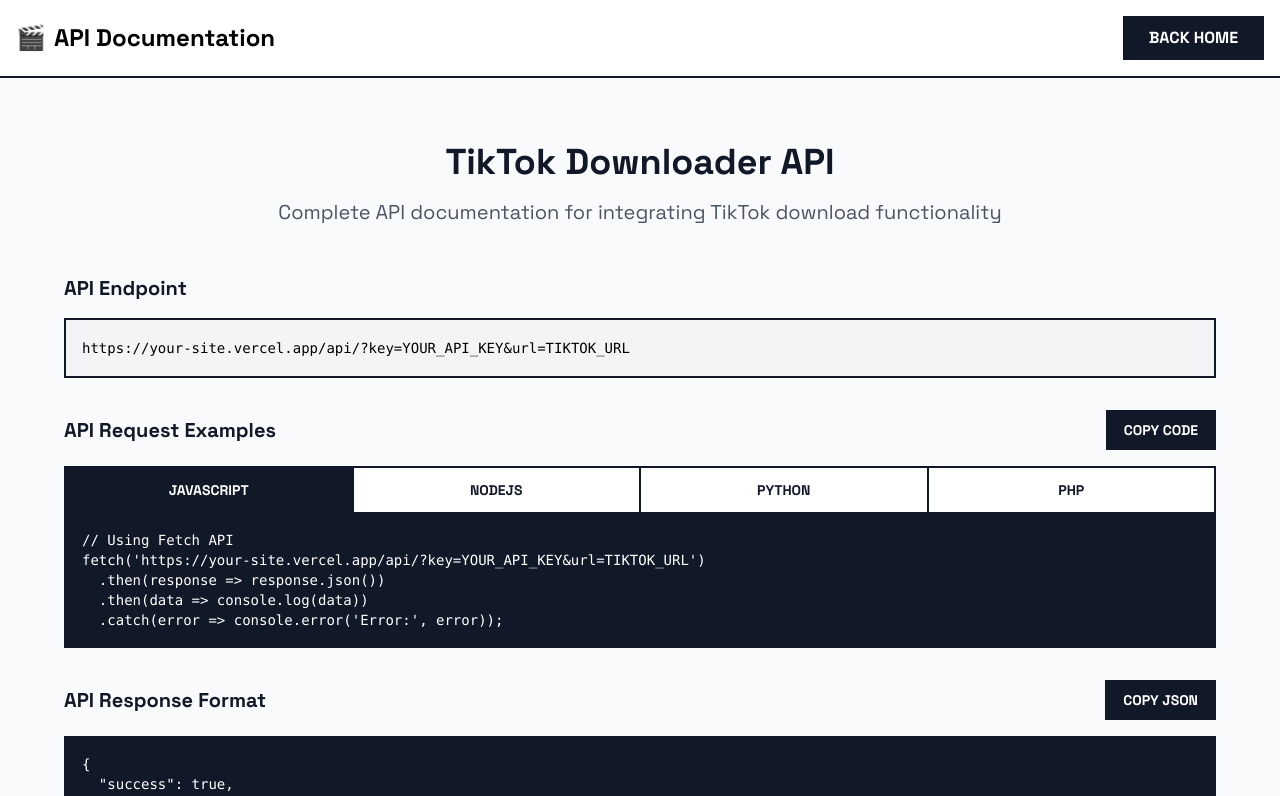
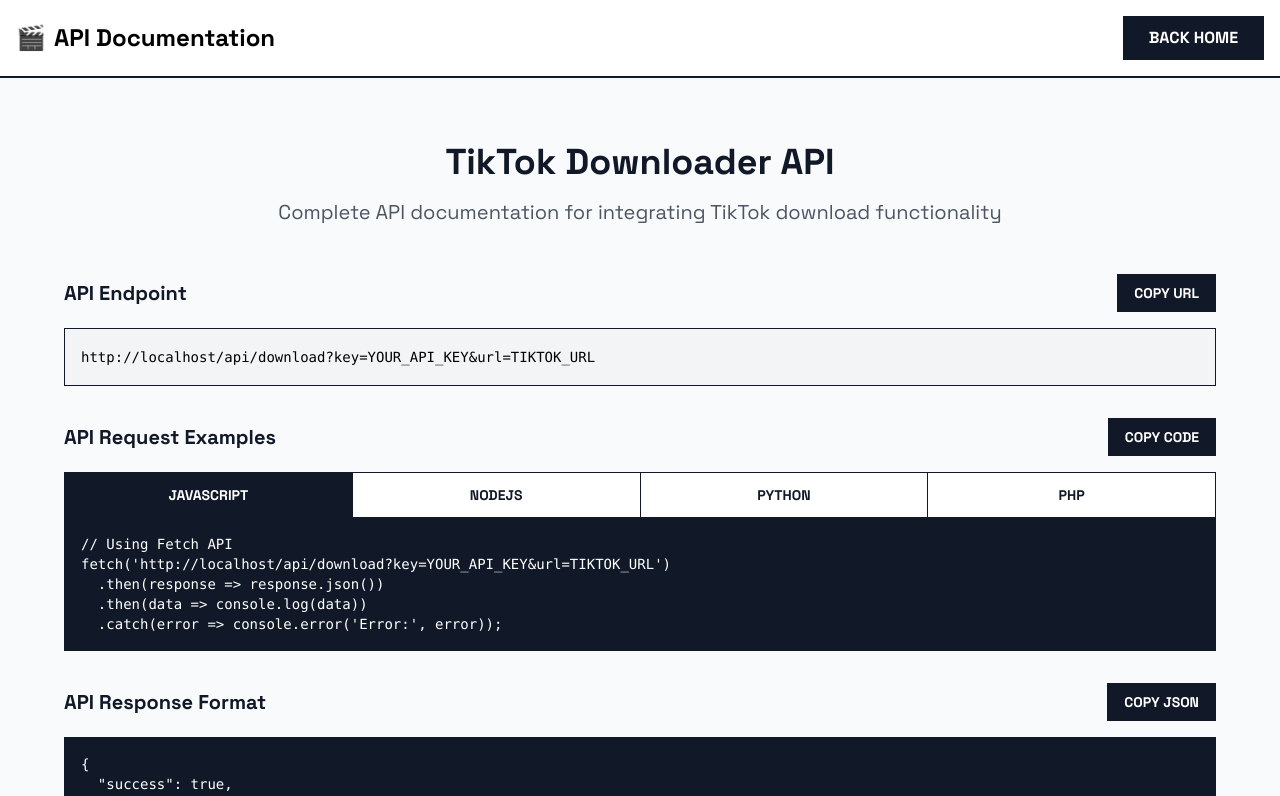
Before and after one commit to sweetxhasan/TIKTOK-SAVER-PRO, a Next.js app: page /api-docs in a window 1280 px wide. Shown: the top 796 px of the page. Built offline with nearby package versions, Linux system fonts and the light colour scheme.

Commit message:
Update ApiDemo.js

```diff
--- a/components/ApiDemo.js
+++ b/components/ApiDemo.js
@@ -1,8 +1,14 @@
 import { useState } from 'react';
+
+export default function ApiDemo({ onShowToast }) {
+  const [activeLanguage, setActiveLanguage] = useState('javascript');
+  const [copiedType, setCopiedType] = useState('');
+
+  const siteUrl = typeof window !== 'undefined' ? window.location.origin : '';
 
   const codeExamples = {
     javascript: `// Using Fetch API
-fetch('${process.env.NEXT_PUBLIC_SITE_URL || 'https://your-site.vercel.app'}/api/?key=YOUR_API_KEY&url=TIKTOK_URL')
+fetch('${siteUrl}/api/download?key=YOUR_API_KEY&url=TIKTOK_URL')
   .then(response => response.json())
   .then(data => console.log(data))
   .catch(error => console.error('Error:', error));`,
@@ -10,7 +16,7 @@
     nodejs: `// Using Axios in Node.js
 const axios = require('axios');
 
-const apiUrl = '${process.env.NEXT_PUBLIC_SITE_URL || 'https://your-site.vercel.app'}/api/';
+const apiUrl = '${siteUrl}/api/download';
 const params = {
   key: 'YOUR_API_KEY',
   url: 'TIKTOK_URL'
@@ -27,7 +33,7 @@
     python: `# Using requests in Python
 import requests
 
-api_url = '${process.env.NEXT_PUBLIC_SITE_URL || 'https://your-site.vercel.app'}/api/'
+api_url = '${siteUrl}/api/download'
 params = {
     'key': 'YOUR_API_KEY',
     'url': 'TIKTOK_URL'
@@ -39,7 +45,7 @@
 
     php: `<?php
 // Using cURL in PHP
-$api_url = '${process.env.NEXT_PUBLIC_SITE_URL || 'https://your-site.vercel.app'}/api/';
+$api_url = '${siteUrl}/api/download';
 $params = [
     'key' => 'YOUR_API_KEY',
     'url' => 'TIKTOK_URL'
@@ -112,30 +118,45 @@
     }
   };
 
-export default function ApiDemo() {
-  const [activeLanguage, setActiveLanguage] = useState('javascript');
-  const [isCopied, setIsCopied] = useState(false);
+  const handleCopyCode = (type) => {
+    let textToCopy = '';
 
-  const handleCopyCode = () => {
-    navigator.clipboard.writeText(codeExamples[activeLanguage]);
-    setIsCopied(true);
-    setTimeout(() => setIsCopied(false), 2000);
-  };
+    if (type === 'code') {
+      textToCopy = codeExamples[activeLanguage];
+    } else if (type === 'response') {
+      textToCopy = JSON.stringify(sampleResponse, null, 2);
+    } else if (type === 'url') {
+      textToCopy = `${siteUrl}/api/download?key=YOUR_API_KEY&url=TIKTOK_URL`;
+    }
 
-  const handleCopyResponse = () => {
-    navigator.clipboard.writeText(JSON.stringify(sampleResponse, null, 2));
-    setIsCopied(true);
-    setTimeout(() => setIsCopied(false), 2000);
+    navigator.clipboard.writeText(textToCopy);
+    setCopiedType(type);
+
+    onShowToast({
+      type: 'success',
+      title: 'Copied!',
+      message: `${type === 'code' ? 'Code' : type === 'response' ? 'JSON' : 'URL'} copied to clipboard`
+    });
+
+    setTimeout(() => setCopiedType(''), 2000);
   };
 
   return (
     <div className="space-y-8">
       {/* API URL Section */}
       <div>
-        <h3 className="text-xl font-bold text-gray-900 mb-4">API Endpoint</h3>
-        <div className="bg-gray-100 border-2 border-gray-900 p-4">
+        <div className="flex justify-between items-center mb-4">
+          <h3 className="text-xl font-bold text-gray-900">API Endpoint</h3>
+          <button
+            onClick={() => handleCopyCode('url')}
+            className="bg-gray-900 text-white px-4 py-2 text-sm font-bold hover:bg-gray-800 border-1 border-gray-900 transition-colors"
+          >
+            {copiedType === 'url' ? 'COPIED!' : 'COPY URL'}
+          </button>
+        </div>
+        <div className="bg-gray-100 border-1 border-gray-900 p-4">
           <code className="text-sm break-all">
-            {process.env.NEXT_PUBLIC_SITE_URL || 'https://your-site.vercel.app'}/api/?key=YOUR_API_KEY&url=TIKTOK_URL
+            {siteUrl}/api/download?key=YOUR_API_KEY&url=TIKTOK_URL
           </code>
         </div>
       </div>
@@ -145,16 +166,16 @@
         <div className="flex justify-between items-center mb-4">
           <h3 className="text-xl font-bold text-gray-900">API Request Examples</h3>
           <button
-            onClick={handleCopyCode}
-            className="bg-gray-900 text-white px-4 py-2 text-sm font-bold hover:bg-gray-800 border-2 border-gray-900"
+            onClick={() => handleCopyCode('code')}
+            className="bg-gray-900 text-white px-4 py-2 text-sm font-bold hover:bg-gray-800 border-1 border-gray-900 transition-colors"
           >
-            {isCopied ? 'COPIED!' : 'COPY CODE'}
+            {copiedType === 'code' ? 'COPIED!' : 'COPY CODE'}
           </button>
         </div>
 
-        <div className="border-2 border-gray-900">
+        <div className="border-1 border-gray-900">
           {/* Language Tabs */}
-          <div className="flex border-b-2 border-gray-900">
+          <div className="flex border-b-1 border-gray-900">
             {Object.keys(codeExamples).map((language) => (
               <button
                 key={language}
@@ -163,7 +184,7 @@
                   activeLanguage === language
                     ? 'bg-gray-900 text-white'
                     : 'bg-white text-gray-900 hover:bg-gray-100'
-                } border-r-2 border-gray-900 last:border-r-0`}
+                } border-r-1 border-gray-900 last:border-r-0 transition-colors`}
               >
                 {language}
               </button>
@@ -171,8 +192,8 @@
           </div>
 
           {/* Code Display */}
-          <div className="bg-gray-900 text-white p-4">
-            <pre className="text-sm overflow-x-auto">
+          <div className="bg-gray-900 text-white p-4 max-h-80 overflow-auto">
+            <pre className="text-sm">
               <code>{codeExamples[activeLanguage]}</code>
             </pre>
           </div>
@@ -184,16 +205,16 @@
         <div className="flex justify-between items-center mb-4">
           <h3 className="text-xl font-bold text-gray-900">API Response Format</h3>
           <button
-            onClick={handleCopyResponse}
-            className="bg-gray-900 text-white px-4 py-2 text-sm font-bold hover:bg-gray-800 border-2 border-gray-900"
+            onClick={() => handleCopyCode('response')}
+            className="bg-gray-900 text-white px-4 py-2 text-sm font-bold hover:bg-gray-800 border-1 border-gray-900 transition-colors"
           >
-            {isCopied ? 'COPIED!' : 'COPY JSON'}
+            {copiedType === 'response' ? 'COPIED!' : 'COPY JSON'}
           </button>
         </div>
 
-        <div className="border-2 border-gray-900">
-          <div className="bg-gray-900 text-white p-4">
-            <pre className="text-sm overflow-x-auto">
+        <div className="border-1 border-gray-900">
+          <div className="bg-gray-900 text-white p-4 max-h-80 overflow-auto">
+            <pre className="text-sm">
               <code>{JSON.stringify(sampleResponse, null, 2)}</code>
             </pre>
           </div>
```
Lines whose indentation alone changed are shown as unchanged.
